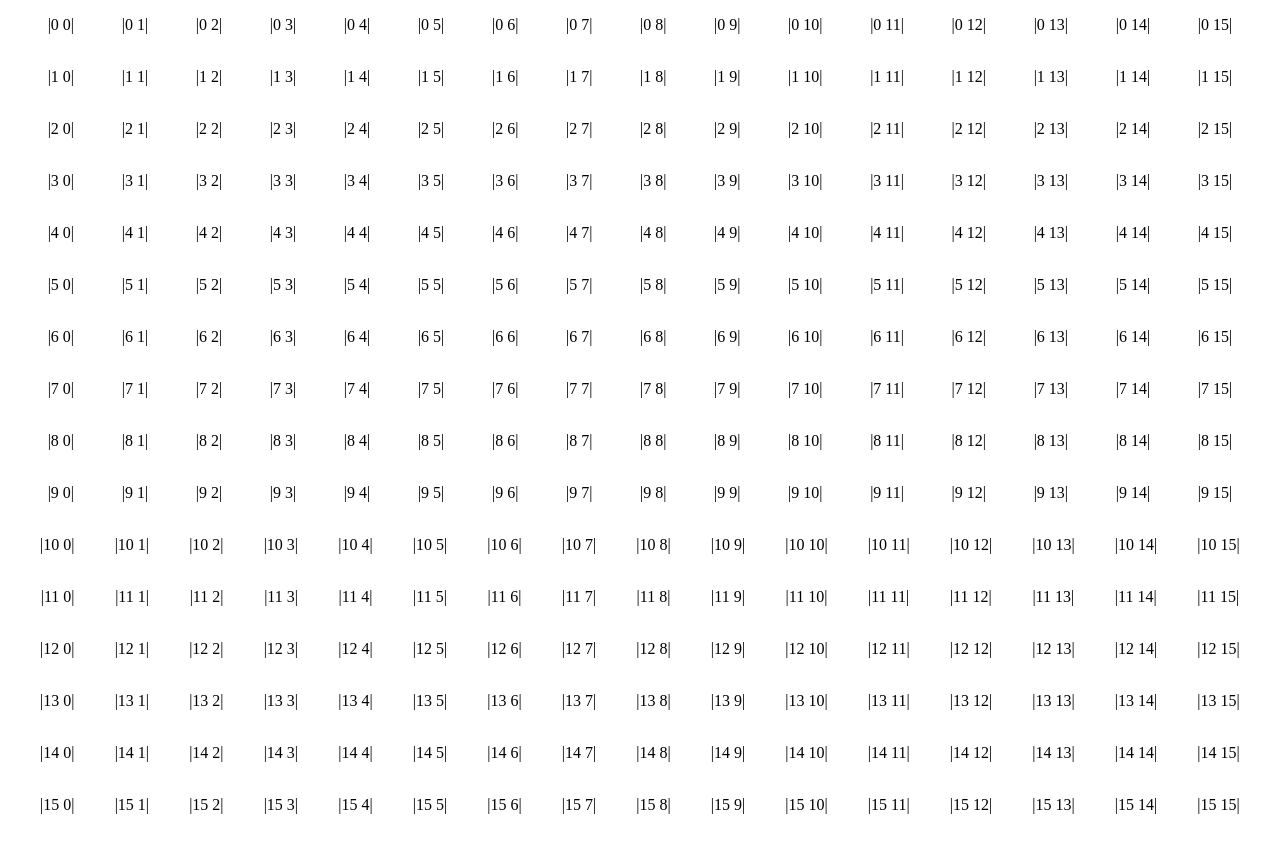
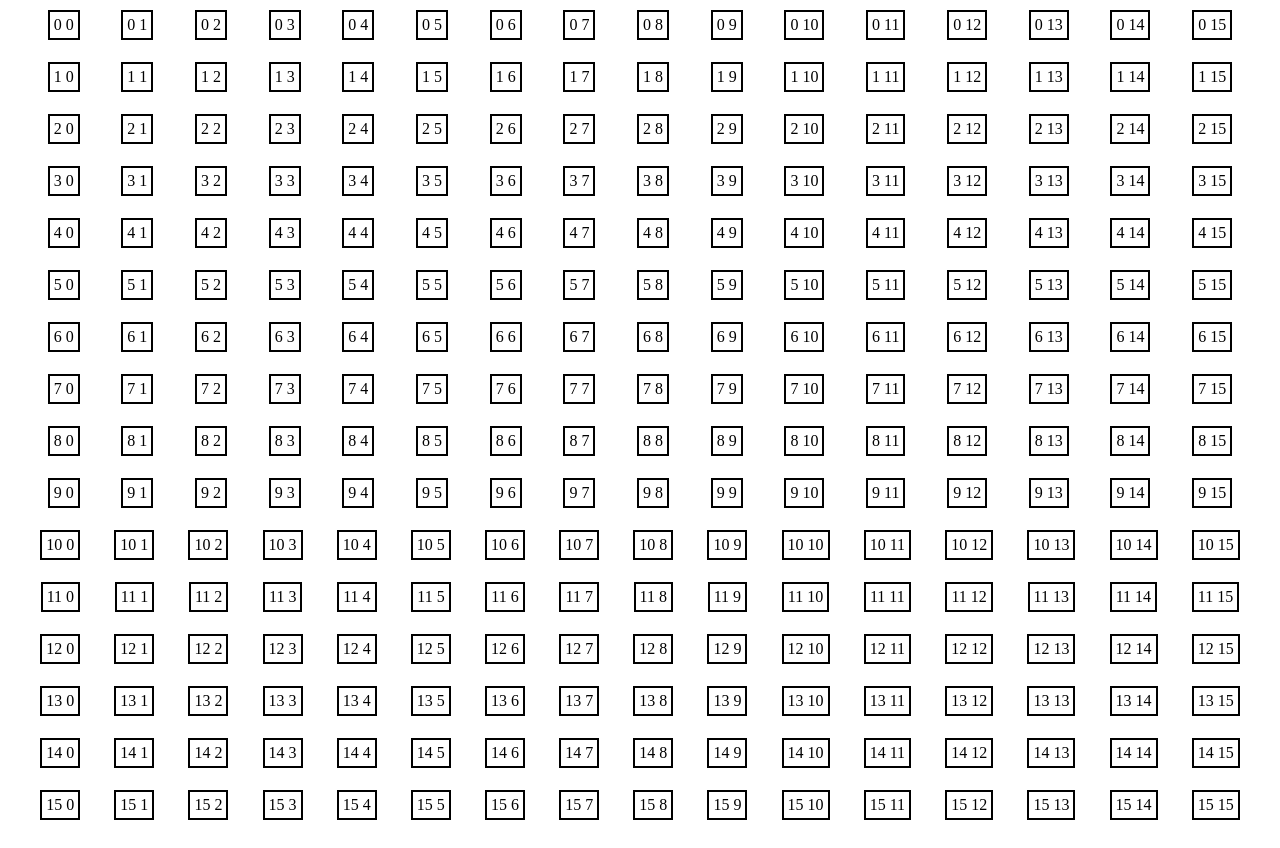
Before and after one commit to Hagnap/simple-etch-a-sketch, a plain HTML site: page index.html in a window 1280 px wide. Drawn offline with Linux system fonts and the light colour scheme.

Commit message:
Add box outlines

```diff
--- a/script.js
+++ b/script.js
@@ -12,7 +12,7 @@ function createSquareDivs() {
             // Create div
             let square = document.createElement('div');
             square.classList.add('square-div');
-            square.textContent = ('|' + i + " "+ j + '|');
+            square.textContent = (i + " "+ j);
 
             // Add div
             squareDivRow.appendChild(square);
--- a/style.css
+++ b/style.css
@@ -6,4 +6,6 @@
 .square-div {
     margin: 4px;
     padding: 4px;
+
+    outline: 2px solid black;
 }
```
